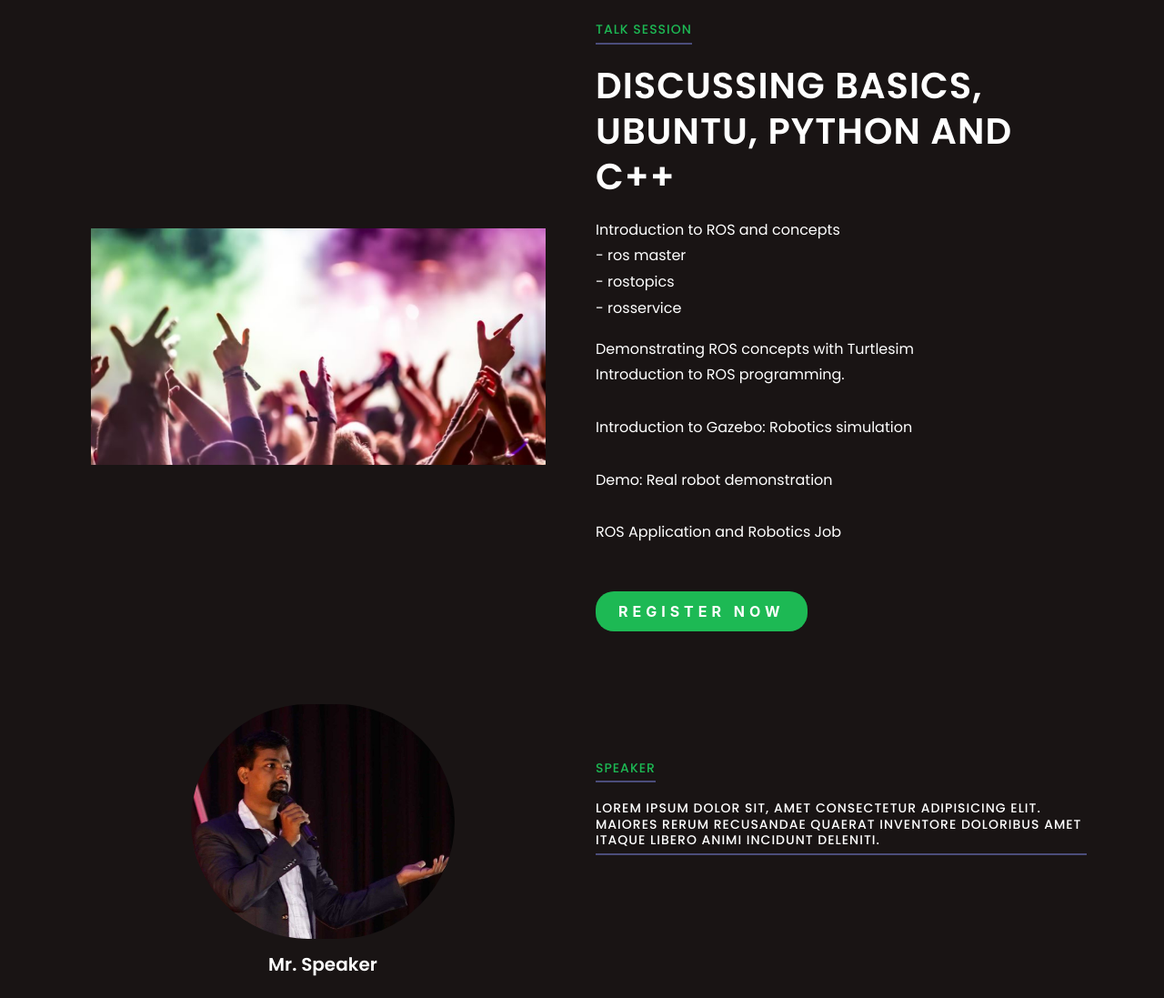
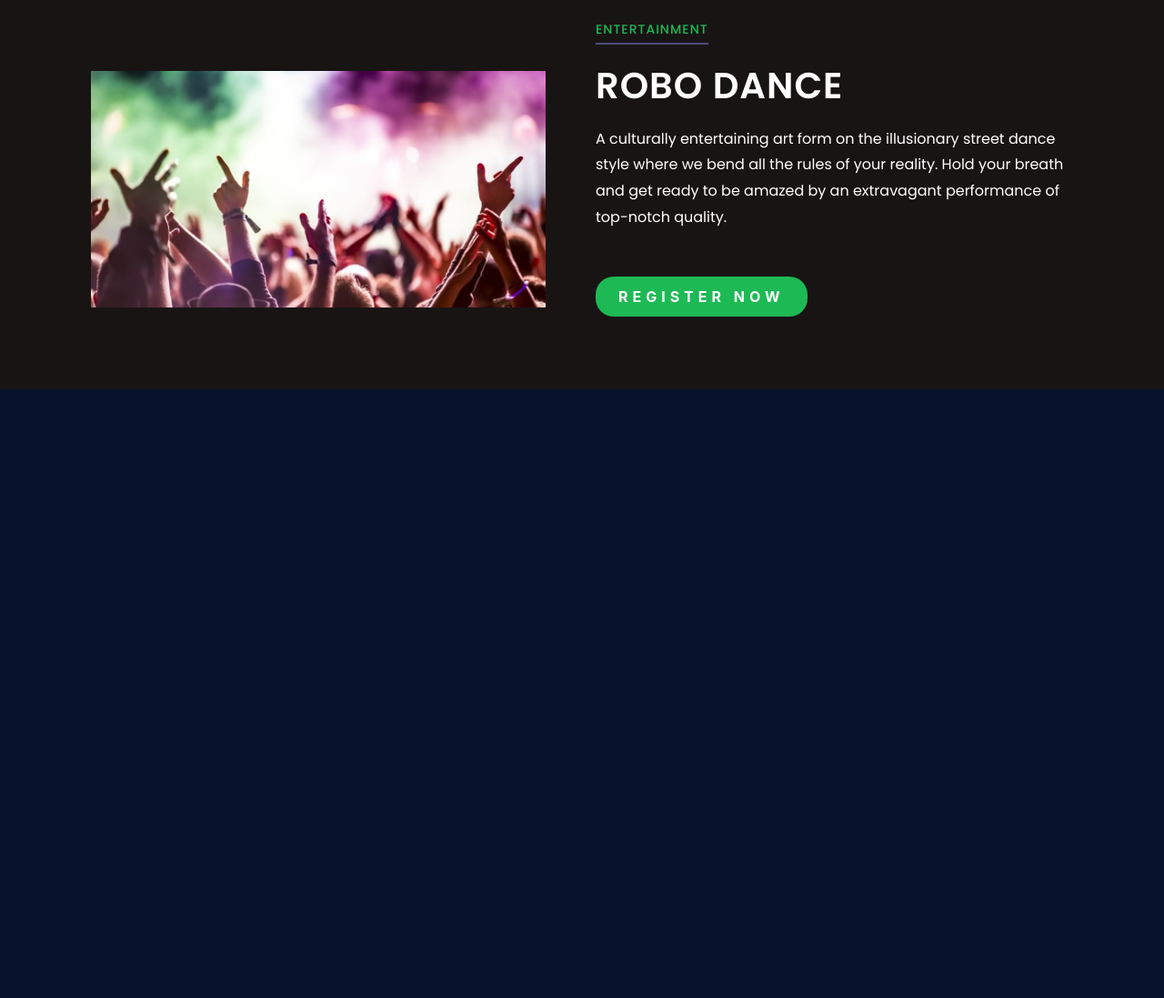
Before and after one commit to IEEESJCET/tesseract22, a plain HTML site: page eventpage/c6.html in a window 1280 px wide. Shown: the part 80-1177 px from the top of the page at 91% size. After the commit the page ends 800 px from the top, so only its background shows below. Drawn offline with nearby package versions, Linux system fonts and the light colour scheme; a script that the page names is missing.

Commit message:
c6 update

```diff
--- a/eventpage/c6.html
+++ b/eventpage/c6.html
@@ -66,27 +66,13 @@
         </div>
         <div class="col-12 col-md-6">
           <div class="about-content-text mb-80">
-            <h6 class="wow fadeInUp" data-wow-delay="300ms">TALK SESSION</h6>
+            <h6 class="wow fadeInUp" data-wow-delay="300ms">ENTERTAINMENT</h6>
             <h3 class="wow fadeInUp" data-wow-delay="300ms">
-              Discussing basics, Ubuntu, Python and C++
+             ROBO DANCE
             </h3>
             <p class="wow fadeInUp" data-wow-delay="300ms">
 
-              Introduction to ROS and concepts
-              <br>- ros master
-              <br>- rostopics
-              <br>- rosservice
-            </p>
-            <p class="wow fadeInUp" data-wow-delay="300ms">
-              Demonstrating ROS concepts with Turtlesim
-
-              <br> Introduction to ROS programming. <br>
-
-              <br> Introduction to Gazebo: Robotics simulation <br>
-
-              <br> Demo: Real robot demonstration <br>
-
-              <br> ROS Application and Robotics Job <br>
+              A culturally entertaining art form on the illusionary street dance style where we bend all the rules of your reality. Hold your breath and get ready to be amazed by an extravagant performance of top-notch quality.
             </p>
 
             <!---<h5 style="color: white;">ABOUT THE EVENT</h5>
@@ -111,62 +97,6 @@
 
         <!-- About Thumb -->
 
-      </div>
-      <div class="row align-items-center">
-        <!-- About Content -->
-        <div class="col-12 col-md-6">
-          <div class="col-md-12 about-thumb mb-3 wow fadeInUp d-flex justify-content-center" data-wow-delay="300ms">
-            <img src="images/e1.jpg" alt="" style="border-radius: 230px;" width="290px" class="speaker-img" />
-          </div>
-          <div class="col-md-12 about-thumb mb-3 wow fadeInUp d-flex justify-content-center" data-wow-delay="300ms">
-            <h5 style="color: white;" class="mt-0 about-content-text">Mr. Speaker</h5>
-          </div>
-        </div>
-        <div class="col-12 col-md-6">
-          <div class="about-content-text mb-80">
-            <h6 class="wow fadeInUp" data-wow-delay="300ms">SPEAKER</h6>
-            <h6 style="color: white;" class="wow fadeInUp" data-wow-delay="300ms">
-              Lorem ipsum dolor sit, amet consectetur adipisicing elit. Maiores rerum recusandae quaerat inventore
-              doloribus amet itaque libero animi incidunt deleniti.
-            </h6>
-            <!-- <p class="wow fadeInUp" data-wow-delay="300ms">
-
-              Introduction to ROS and concepts
-              <br>- ros master
-              <br>- rostopics
-              <br>- rosservice
-            </p>
-            <p class="wow fadeInUp" data-wow-delay="300ms">
-              Demonstrating ROS concepts with Turtlesim
-
-              <br> Introduction to ROS programming. <br>
-
-              <br> Introduction to Gazebo: Robotics simulation <br>
-
-              <br> Demo: Real robot demonstration <br>
-
-              <br> ROS Application and Robotics Job <br>
-            </p> -->
-
-            <!---<h5 style="color: white;">ABOUT THE EVENT</h5>
-            <ul style="color: white; list-style-type: circle;">
-              <li>
-                This is a live event, conducted via Google meet. Proper time slots will be schedule for all
-                participants. At a time, a participant, the moderator(judge ) and the coordinator will only be present
-                in the meet. The moderator will give a product to the participant and ask him/her to sell it. The
-                participant with great marketing skill will be the winner.
-              </li><br>
-
-            </ul>
-            --->
-            <!-- <p>
-            </p>
-            <br>
-            <a href="/index.html/#buy-tickets" style="text-decoration: none;"> <button class="button-custom">Register
-                Now
-              </button> </a> -->
-          </div>
-        </div>
 
         <!-- About Thumb -->
 
```
